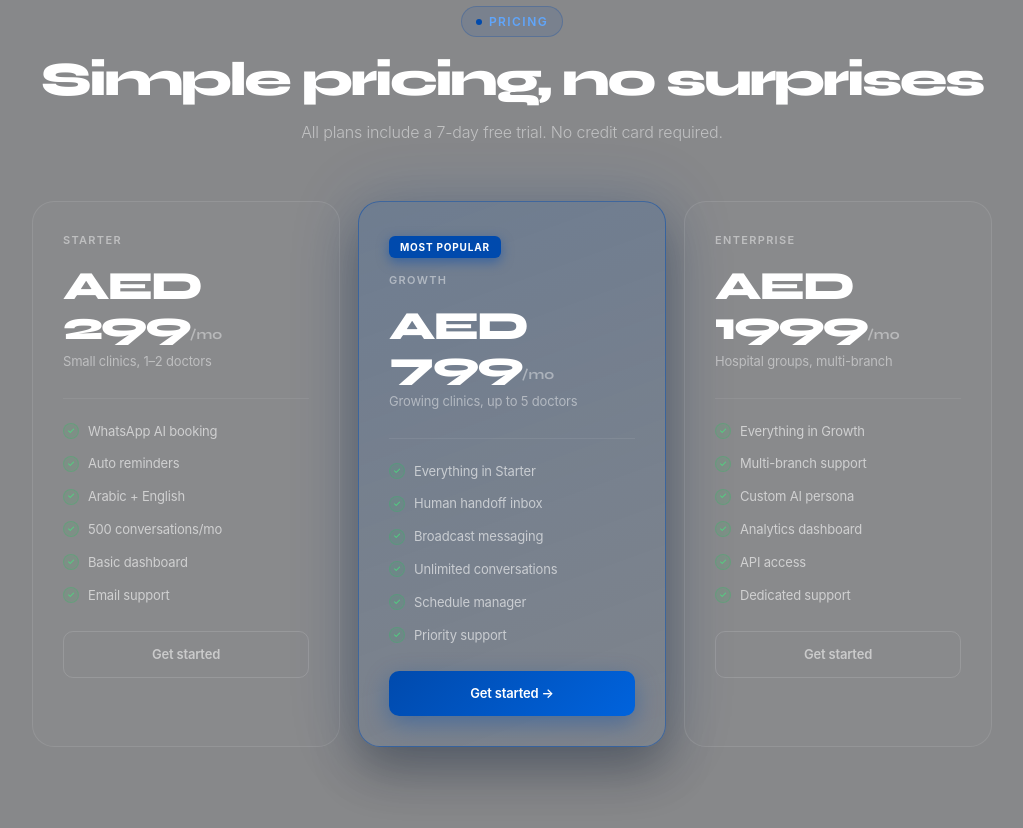
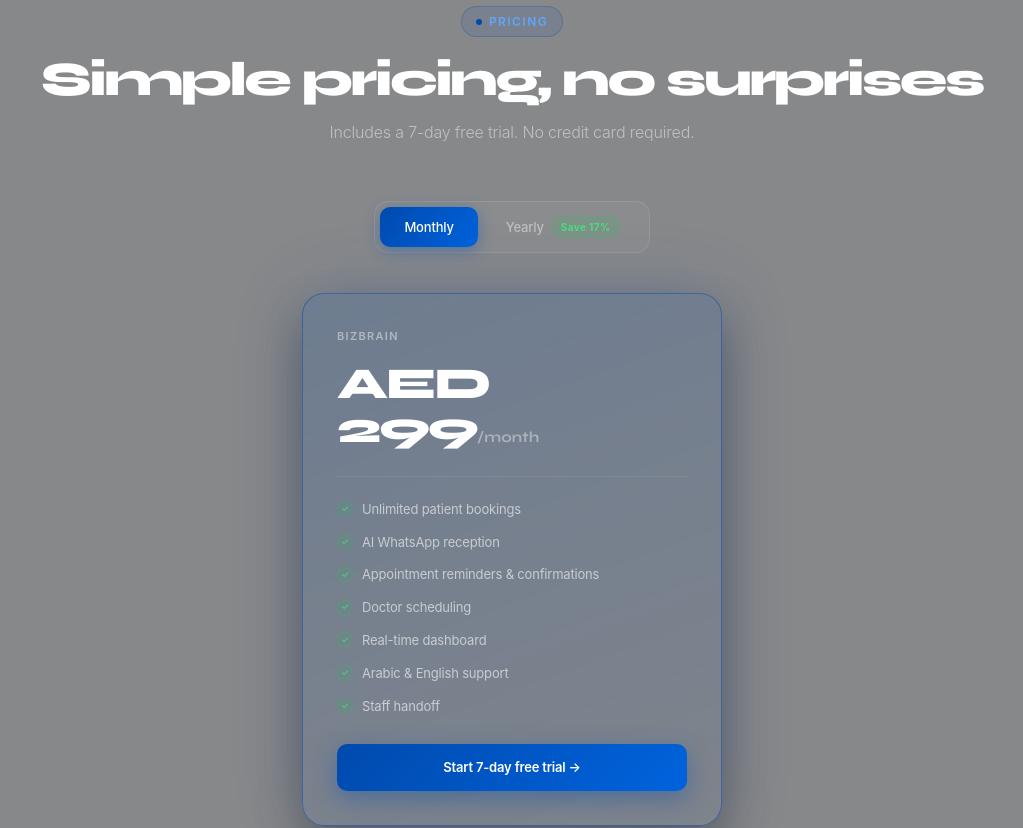
Before and after one commit to Lexoro-lab/lexoro-web, a Next.js app: page /bizbrain in a window 1280 px wide. Shown: the part 3040-3868 px from the top of the page, without its empty margins (128-1151 px from the left). Built offline with nearby package versions, Linux system fonts and the light colour scheme; a web font is replaced by a local one.

Commit message:
Single-plan pricing with monthly/yearly toggle

```diff
--- a/src/app/bizbrain/page.tsx
+++ b/src/app/bizbrain/page.tsx
@@ -1,5 +1,6 @@
 'use client'
-import { motion } from 'framer-motion'
+import { useState } from 'react'
+import { motion, AnimatePresence } from 'framer-motion'
 import Navbar from '@/components/Navbar'
 import Footer from '@/components/Footer'
 
@@ -89,30 +90,6 @@ const steps = [
   },
 ]
 
-const plans = [
-  {
-    name: 'Starter',
-    price: 299,
-    desc: 'Small clinics, 1–2 doctors',
-    popular: false,
-    features: ['WhatsApp AI booking', 'Auto reminders', 'Arabic + English', '500 conversations/mo', 'Basic dashboard', 'Email support'],
-  },
-  {
-    name: 'Growth',
-    price: 799,
-    desc: 'Growing clinics, up to 5 doctors',
-    popular: true,
-    features: ['Everything in Starter', 'Human handoff inbox', 'Broadcast messaging', 'Unlimited conversations', 'Schedule manager', 'Priority support'],
-  },
-  {
-    name: 'Enterprise',
-    price: 1999,
-    desc: 'Hospital groups, multi-branch',
-    popular: false,
-    features: ['Everything in Growth', 'Multi-branch support', 'Custom AI persona', 'Analytics dashboard', 'API access', 'Dedicated support'],
-  },
-]
-
 const stats = [
   { value: '200+', label: 'Clinics in GCC' },
   { value: '10k+', label: 'Bookings per month' },
@@ -121,6 +98,9 @@ const stats = [
 ]
 
 export default function BizBrainPage() {
+  const [billingInterval, setBillingInterval] = useState<'monthly' | 'yearly'>('monthly')
+  const isYearly = billingInterval === 'yearly'
+
   return (
     <div style={{ background: '#020204', minHeight: '100vh', color: '#fff' }}>
       <Navbar />
@@ -411,48 +391,107 @@ export default function BizBrainPage() {
               Simple pricing, no surprises
             </h2>
             <p style={{ fontSize: 16, color: 'rgba(255,255,255,0.48)', fontWeight: 300 }}>
-              All plans include a 7-day free trial. No credit card required.
+              Includes a 7-day free trial. No credit card required.
             </p>
           </motion.div>
 
-          <div style={{ display: 'grid', gridTemplateColumns: 'repeat(3, 1fr)', gap: 18 }}>
-            {plans.map((plan, i) => (
+          {/* Billing toggle */}
           <motion.div
-                key={plan.name}
+            initial={{ opacity: 0, y: 16 }}
+            whileInView={{ opacity: 1, y: 0 }}
+            viewport={{ once: true }}
+            transition={{ duration: 0.6 }}
+            style={{ display: 'flex', justifyContent: 'center', marginBottom: 40 }}
+          >
+            <div style={{
+              display: 'inline-flex', gap: 4, padding: 5, borderRadius: 14,
+              background: 'rgba(255,255,255,0.04)', border: '1px solid rgba(255,255,255,0.09)',
+            }}>
+              <button
+                onClick={() => setBillingInterval('monthly')}
+                style={{
+                  padding: '9px 24px', borderRadius: 10, fontSize: 13, fontWeight: 500,
+                  cursor: 'pointer', fontFamily: 'inherit', transition: 'all 0.22s ease', border: 'none',
+                  background: !isYearly ? 'linear-gradient(135deg, #004aad, #0063dd)' : 'transparent',
+                  color: !isYearly ? '#fff' : 'rgba(255,255,255,0.45)',
+                  boxShadow: !isYearly ? '0 4px 16px rgba(0,74,173,0.4)' : 'none',
+                }}
+              >
+                Monthly
+              </button>
+              <button
+                onClick={() => setBillingInterval('yearly')}
+                style={{
+                  display: 'inline-flex', alignItems: 'center', gap: 8,
+                  padding: '9px 24px', borderRadius: 10, fontSize: 13, fontWeight: 500,
+                  cursor: 'pointer', fontFamily: 'inherit', transition: 'all 0.22s ease', border: 'none',
+                  background: isYearly ? 'linear-gradient(135deg, #004aad, #0063dd)' : 'transparent',
+                  color: isYearly ? '#fff' : 'rgba(255,255,255,0.45)',
+                  boxShadow: isYearly ? '0 4px 16px rgba(0,74,173,0.4)' : 'none',
+                }}
+              >
+                Yearly
+                <span style={{
+                  fontSize: 10, fontWeight: 700, letterSpacing: '0.04em',
+                  padding: '2px 8px', borderRadius: 20,
+                  background: isYearly ? 'rgba(255,255,255,0.2)' : 'rgba(34,197,94,0.12)',
+                  color: isYearly ? '#fff' : '#4ade80',
+                  border: isYearly ? '1px solid rgba(255,255,255,0.25)' : '1px solid rgba(34,197,94,0.25)',
+                }}>
+                  Save 17%
+                </span>
+              </button>
+            </div>
+          </motion.div>
+
+          {/* Single plan card */}
+          <motion.div
             initial={{ opacity: 0, y: 24 }}
             whileInView={{ opacity: 1, y: 0 }}
             viewport={{ once: true }}
-                transition={{ duration: 0.5, delay: i * 0.1 }}
+            transition={{ duration: 0.5, delay: 0.1 }}
             style={{
-                  padding: 30, borderRadius: 22,
-                  background: plan.popular
-                    ? 'linear-gradient(160deg, rgba(0,74,173,0.18) 0%, rgba(0,74,173,0.06) 100%)'
-                    : 'rgba(255,255,255,0.02)',
-                  border: `1px solid ${plan.popular ? 'rgba(0,74,173,0.5)' : 'rgba(255,255,255,0.09)'}`,
+              maxWidth: 420, margin: '0 auto',
+              padding: 34, borderRadius: 22,
+              background: 'linear-gradient(160deg, rgba(0,74,173,0.18) 0%, rgba(0,74,173,0.06) 100%)',
+              border: '1px solid rgba(0,74,173,0.5)',
               position: 'relative',
-                  boxShadow: plan.popular ? '0 0 70px rgba(0,74,173,0.18), 0 24px 48px rgba(0,0,0,0.3)' : 'none',
+              boxShadow: '0 0 70px rgba(0,74,173,0.18), 0 24px 48px rgba(0,0,0,0.3)',
             }}
           >
-                {plan.popular && (
-                  <div style={{
-                    display: 'inline-block', background: '#004aad', color: '#fff',
-                    fontSize: 10, fontWeight: 700, padding: '3px 11px', borderRadius: 6,
-                    letterSpacing: '0.08em', marginBottom: 14,
-                    boxShadow: '0 4px 12px rgba(0,74,173,0.5)',
-                  }}>
-                    MOST POPULAR
+            <div style={{ fontSize: 11, fontWeight: 600, color: 'rgba(255,255,255,0.45)', letterSpacing: '0.12em', textTransform: 'uppercase', marginBottom: 16 }}>
+              BizBrain
+            </div>
+
+            <AnimatePresence mode="wait">
+              <motion.div
+                key={billingInterval}
+                initial={{ opacity: 0, y: 8 }}
+                animate={{ opacity: 1, y: 0 }}
+                exit={{ opacity: 0, y: -8 }}
+                transition={{ duration: 0.22 }}
+                style={{ marginBottom: 26 }}
+              >
+                {isYearly && (
+                  <div style={{ ...syneStyle, fontSize: 18, fontWeight: 700, color: 'rgba(255,255,255,0.35)', textDecoration: 'line-through', letterSpacing: '-0.5px', marginBottom: 2 }}>
+                    AED 299
                   </div>
                 )}
-                <div style={{ fontSize: 11, fontWeight: 600, color: 'rgba(255,255,255,0.45)', letterSpacing: '0.12em', textTransform: 'uppercase', marginBottom: 16 }}>
-                  {plan.name}
+                <div style={{ ...syneStyle, fontSize: 44, fontWeight: 800, color: '#fff', letterSpacing: '-2px', lineHeight: 1 }}>
+                  AED {isYearly ? 249 : 299}
+                  <span style={{ fontSize: 15, fontWeight: 400, color: 'rgba(255,255,255,0.4)', letterSpacing: 0 }}>/month</span>
                 </div>
-                <div style={{ ...syneStyle, fontSize: 40, fontWeight: 800, color: '#fff', letterSpacing: '-2px', lineHeight: 1, marginBottom: 5 }}>
-                  AED {plan.price}
-                  <span style={{ fontSize: 14, fontWeight: 400, color: 'rgba(255,255,255,0.4)', letterSpacing: 0 }}>/mo</span>
+                {isYearly && (
+                  <div style={{ fontSize: 13, color: 'rgba(255,255,255,0.45)', marginTop: 10 }}>
+                    Billed AED 2,990/year — 2 months free
                   </div>
-                <div style={{ fontSize: 13, color: 'rgba(255,255,255,0.45)', marginBottom: 26 }}>{plan.desc}</div>
+                )}
+              </motion.div>
+            </AnimatePresence>
+
             <div style={{ height: 1, background: 'rgba(255,255,255,0.07)', marginBottom: 22 }} />
-                {plan.features.map(f => (
+
+            {['Unlimited patient bookings', 'AI WhatsApp reception', 'Appointment reminders & confirmations', 'Doctor scheduling', 'Real-time dashboard', 'Arabic & English support', 'Staff handoff'].map(f => (
               <div key={f} style={{ display: 'flex', alignItems: 'center', gap: 9, fontSize: 13, color: 'rgba(255,255,255,0.6)', marginBottom: 12 }}>
                 <span style={{
                   width: 16, height: 16, borderRadius: '50%', flexShrink: 0,
@@ -463,25 +502,24 @@ export default function BizBrainPage() {
                 {f}
               </div>
             ))}
+
             <motion.a
-                  href="https://app.lexorosolutions.com/register"
+              href={`https://app.lexorosolutions.com/register?billing=${billingInterval}`}
               whileHover={{ scale: 1.02 }}
               whileTap={{ scale: 0.98 }}
               style={{
                 display: 'block', textAlign: 'center', textDecoration: 'none',
-                    width: '100%', padding: '12px', borderRadius: 10, marginTop: 26,
+                width: '100%', padding: '13px', borderRadius: 10, marginTop: 28,
                 fontSize: 13, fontWeight: 600, fontFamily: 'inherit', transition: 'all 0.2s',
-                    background: plan.popular ? 'linear-gradient(135deg, #004aad, #0063dd)' : 'transparent',
-                    color: plan.popular ? '#fff' : 'rgba(255,255,255,0.55)',
-                    border: plan.popular ? 'none' : '1px solid rgba(255,255,255,0.13)',
-                    boxShadow: plan.popular ? '0 8px 24px rgba(0,74,173,0.4)' : 'none',
+                boxSizing: 'border-box',
+                background: 'linear-gradient(135deg, #004aad, #0063dd)',
+                color: '#fff', border: 'none',
+                boxShadow: '0 8px 24px rgba(0,74,173,0.4)',
               }}
             >
-                  {plan.popular ? 'Get started →' : 'Get started'}
+              Start 7-day free trial →
             </motion.a>
           </motion.div>
-            ))}
-          </div>
         </div>
       </section>
 
```
Lines whose indentation alone changed are shown as unchanged.
